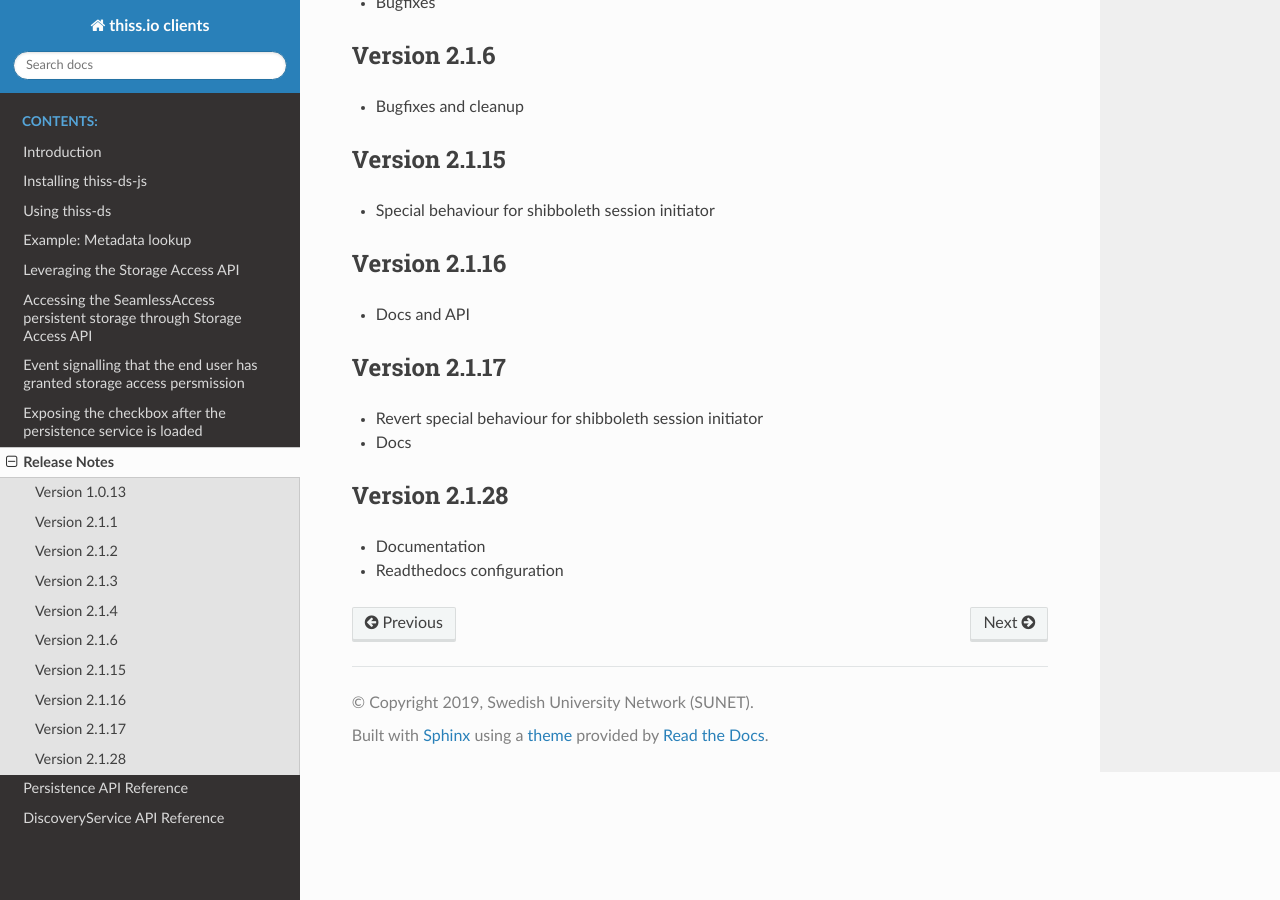
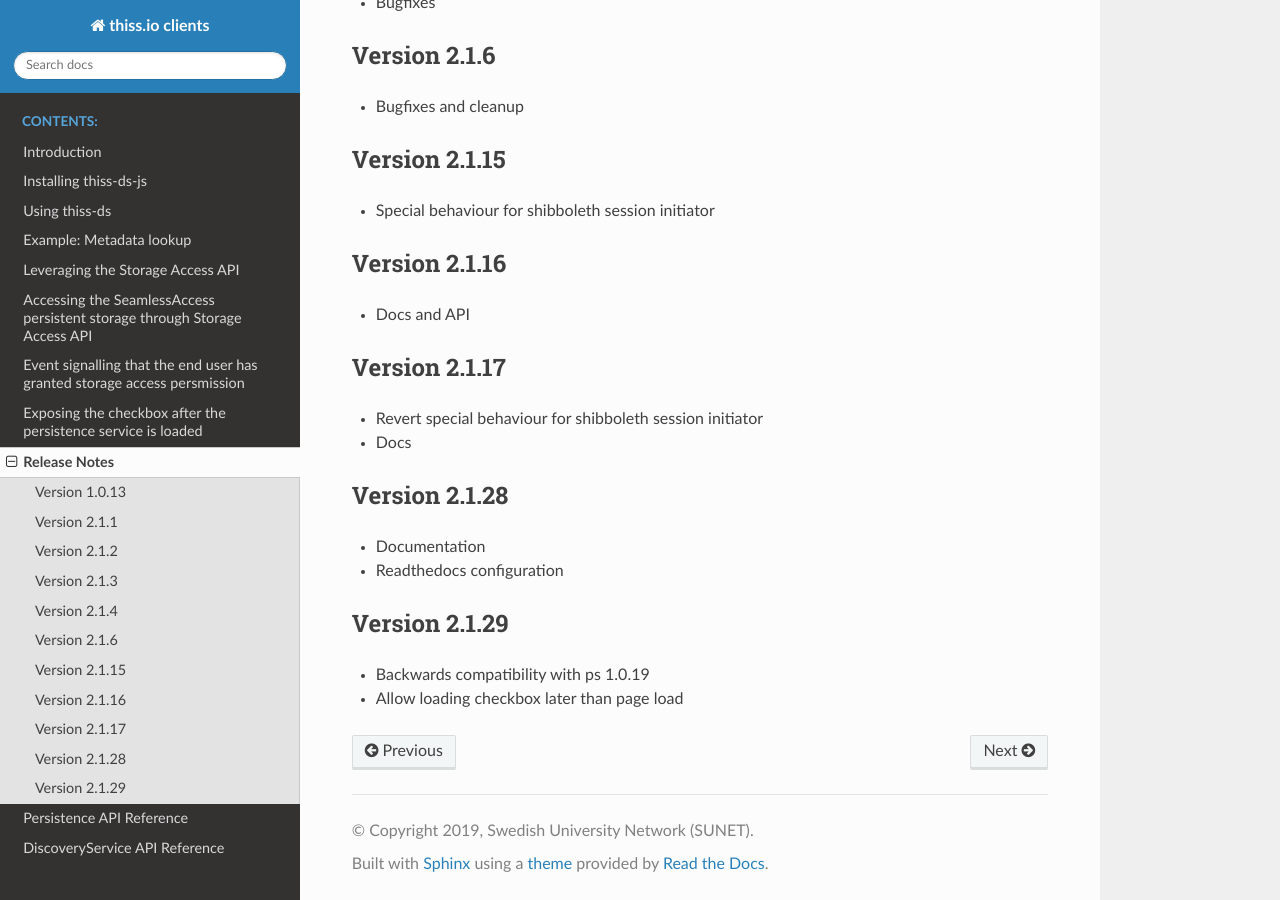
Before and after one commit to TheIdentitySelector/thiss-ds-js, a Sphinx documentation site: the page built from docs/releasenotes.rst, in a window 1280 px wide and 900 px high, scrolled down 641 px. Built offline with Sphinx 7.4.7 and the Read the Docs theme 3.1.0, drawn with Linux system fonts in a browser that asks for light colours.

Commit message:
bump version

```diff
--- a/docs/conf.py
+++ b/docs/conf.py
@@ -26,7 +26,7 @@ author = u'Leif Johansson'
 # The short X.Y version
 version = u'2.1'
 # The full version, including alpha/beta/rc tags
-release = u'2.1.28'
+release = u'2.1.29'
 
 js_source_path = '../src'
 
--- a/docs/releasenotes.rst
+++ b/docs/releasenotes.rst
@@ -52,3 +52,9 @@ Version 2.1.28
 
 * Documentation
 * Readthedocs configuration
+
+Version 2.1.29
+--------------
+
+* Backwards compatibility with ps 1.0.19
+* Allow loading checkbox later than page load
--- a/package.json
+++ b/package.json
@@ -1,6 +1,6 @@
 {
   "name": "@theidentityselector/thiss-ds",
-  "version": "2.1.28",
+  "version": "2.1.29",
   "description": "A set of clients for the thiss.io service",
   "main": "dist/thiss-ds.js",
   "homepage": "https://thiss.io",
```
Also changed, not shown: 1 other file.
